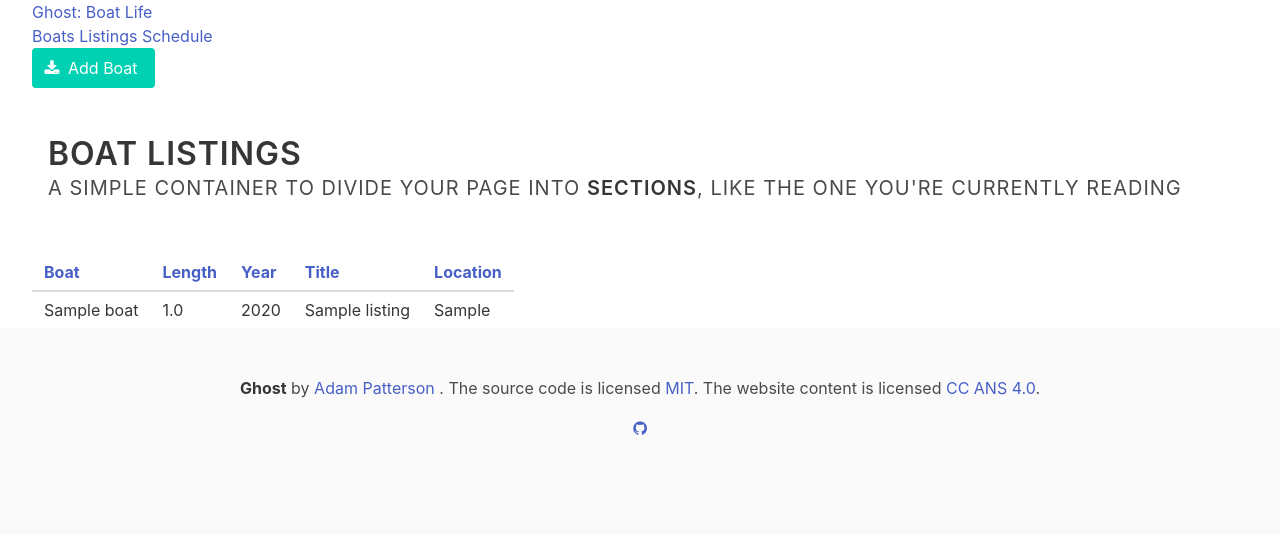
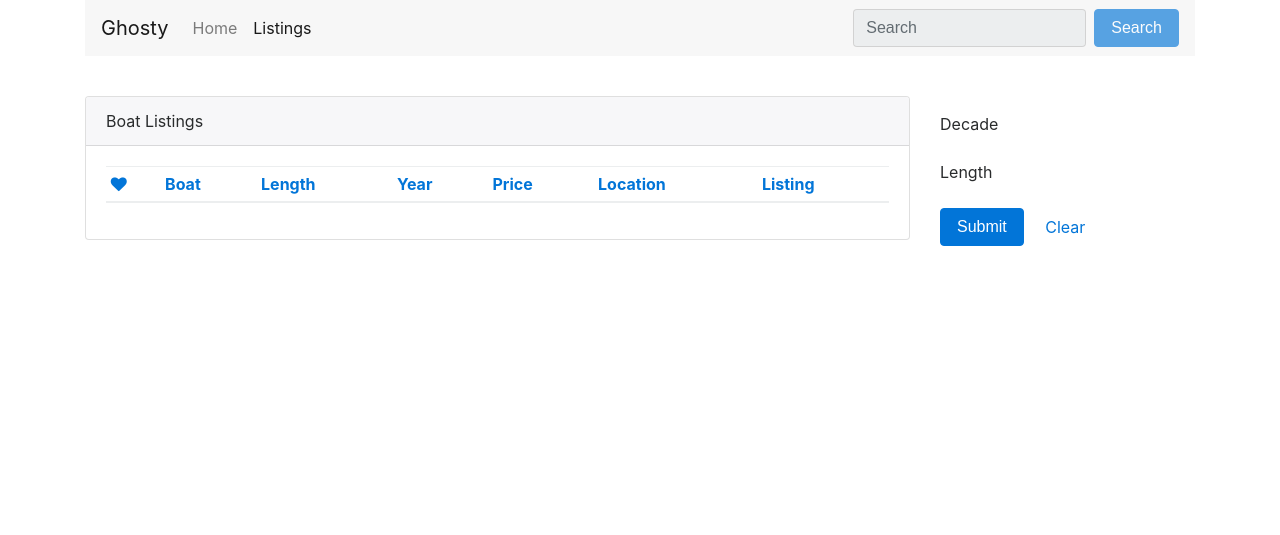
Before and after one commit to adamrt/sailboat-search, a Django app: page /listings/ in a window 1280 px wide. Shown: the top 535 px of the page. Run offline with Django 3.2, Linux system fonts and the light colour scheme; tables that the repository leaves empty hold one stand-in row (values such as "Sample post"); lists and menus that the app fills with data are empty; some libraries are stand-ins or nearby versions.

Commit message:
update templates

```diff
--- a/app/listings/templates/listings/listing_list.html
+++ b/app/listings/templates/listings/listing_list.html
@@ -1,40 +1,77 @@
 {% extends "base.html" %}
 {% load listings_tags %}
+{% load widget_tweaks %}
+{% load humanize %}
+{% load crispy_forms_tags %}
 
-{% block header %}
-  <section class="section">
-    <div class="heading">
-      <h1 class="title">Boat Listings</h1>
-      <h2 class="subtitle">
-        A simple container to divide your page into <strong>sections</strong>, like the one you're currently reading
-      </h2>
-    </div>
-  </section>
+{% block extra_js %}
+  <script>
+   $(function() {
+     $('#id_name').on('change', function(){
+       this.form.submit();
+     });
+   });
+  </script>
 {% endblock %}
 
 {% block content %}
-  <div class="container is-fluid">
-    <table class="table">
+
+
+
+  <div class="container">
+    <div class="row">
+      <div class="col-9">
+        <div class="card">
+          <div class="card-header">Boat Listings</div>
+          <div class="card-block">
+            <table class="table table-striped table-hover table-sm">
               <thead>
                 <tr>
+                  <th><a href="?{% url_replace request 'favorite' %}"><i class="fa fa-heart" aria-hidden="true"></i></a></th>
                   <th><a href="?{% url_replace request 'boat__name' %}">Boat</a></th>
                   <th><a href="?{% url_replace request 'boat__length'  %}">Length</a></th>
                   <th><a href="?{% url_replace request 'year'  %}">Year</a></th>
-          <th><a href="?{% url_replace request 'title' %}">Title</a></th>
+                  <th><a href="?{% url_replace request 'price'  %}">Price</a></th>
                   <th><a href="?{% url_replace request 'location' %}">Location</a></th>
+                  <th><a href="?{% url_replace request 'location' %}">Listing</a></th>
                 </tr>
               </thead>
               <tbody>
-        {% for object in object_list %}
+                {% for object in filter.qs %}
                   <tr>
+                    <td><input type="checkbox"></input></td>
                     <td>{{ object.boat.name }}</td>
-            <td>{{ object.boat.length }}</td>
+                    <td>{{ object.boat.length|floatformat }}</td>
                     <td>{{ object.year }}</td>
-            <td>{{ object.title }}</td>
-            <td>{{ object.location}}</td>
+                    <td>${{ object.price|intcomma}}</td>
+                    <td>{{ object.location|truncatechars:20}}</td>
+                    <td><a href="{{ object.url }}" target="_blank">{{ object.site }} <i class="fa fa-external-link" aria-hidden="true"></i></a></td>
                   </tr>
                 {% endfor %}
               </tbody>
             </table>
           </div>
+        </div>
+      </div>
+      <div class="col-3">
+        <form id="filter-form" action="" method="get">
+          <div class="form-group">
+            {% render_field filter.form.name class="form-control" %}
+          </div>
+          <div class="form-group">
+            <label for="exampleInputEmail1">Decade</label>
+            {% render_field filter.form.decade class="list-inline" %}
+
+          </div>
+          <div class="form-group">
+            <label for="exampleInputEmail1">Length</label>
+            {% render_field filter.form.length class="list-unstyled" %}
+          </div>
+
+          <button type="submit" class="btn btn-primary">Submit</button>
+          <a href="/listings/" class="btn">Clear</a>
+        </form>
+      </div>
+    </div>
+  </div>
 {% endblock %}
--- a/app/templates/base.html
+++ b/app/templates/base.html
@@ -1,14 +1,33 @@
-{% load static %}
-
-<html>
+<!DOCTYPE html>
+<html lang="en">
   <head>
-    <link rel="stylesheet" href="https://cdnjs.cloudflare.com/ajax/libs/bulma/0.4.2/css/bulma.min.css">
+    <meta charset="utf-8">
+    <meta name="viewport" content="width=device-width, initial-scale=1, shrink-to-fit=no">
+    <link rel="stylesheet" href="https://maxcdn.bootstrapcdn.com/bootstrap/4.0.0-alpha.6/css/bootstrap.min.css" integrity="sha384-rwoIResjU2yc3z8GV/NPeZWAv56rSmLldC3R/AZzGRnGxQQKnKkoFVhFQhNUwEyJ" crossorigin="anonymous">
     <link rel="stylesheet" href="https://maxcdn.bootstrapcdn.com/font-awesome/4.7.0/css/font-awesome.min.css">
+    <style>
+     #navcontainer {
+         margin-bottom: 40px;
+     }
+     #filter-form ul li a {
+         color: #636c72;
+     }
+     #filter-form ul li a.selected {
+         color: #0275d8;
+         font-weight: bold;
+     }
+    </style>
   </head>
   <body>
     {% include "nav.html" %}
+
     {% block header %}{% endblock %}
     {% block content %}{% endblock %}
-    {% include "footer.html" %}
+
+    <!-- jQuery first, then Tether, then Bootstrap JS. -->
+    <script src="https://code.jquery.com/jquery-3.1.1.slim.min.js" integrity="sha384-A7FZj7v+d/sdmMqp/nOQwliLvUsJfDHW+k9Omg/a/EheAdgtzNs3hpfag6Ed950n" crossorigin="anonymous"></script>
+    <script src="https://cdnjs.cloudflare.com/ajax/libs/tether/1.4.0/js/tether.min.js" integrity="sha384-DztdAPBWPRXSA/3eYEEUWrWCy7G5KFbe8fFjk5JAIxUYHKkDx6Qin1DkWx51bBrb" crossorigin="anonymous"></script>
+    <script src="https://maxcdn.bootstrapcdn.com/bootstrap/4.0.0-alpha.6/js/bootstrap.min.js" integrity="sha384-vBWWzlZJ8ea9aCX4pEW3rVHjgjt7zpkNpZk+02D9phzyeVkE+jo0ieGizqPLForn" crossorigin="anonymous"></script>
+    {% block extra_js %}{% endblock %}
   </body>
 </html>
--- a/app/templates/footer.html
+++ /dev/null
@@ -1,16 +0,0 @@
-<footer class="footer">
-  <div class="container">
-    <div class="content has-text-centered">
-      <p>
-        <strong>Ghost</strong> by <a href="http://adamrt.com">Adam Patterson </a>. The source code is licensed
-        <a href="http://opensource.org/licenses/mit-license.php">MIT</a>. The website content
-        is licensed <a href="http://creativecommons.org/licenses/by-nc-sa/4.0/">CC ANS 4.0</a>.
-      </p>
-      <p>
-        <a class="icon" href="https://github.com/jgthms/bulma">
-          <i class="fa fa-github"></i>
-        </a>
-      </p>
-    </div>
-  </div>
-</footer>
--- a/app/templates/nav.html
+++ b/app/templates/nav.html
@@ -1,34 +1,23 @@
-<nav class="nav">
-  <div class="container is-fluid">
-    <div class="nav-left">
-      <a class="nav-item">
-        Ghost: Boat Life
-      </a>
+<div id="navcontainer" class="container">
+  <nav class="navbar navbar-toggleable-md navbar-light bg-faded">
+    <button class="navbar-toggler navbar-toggler-right" type="button" data-toggle="collapse" data-target="#navbarSupportedContent" aria-controls="navbarSupportedContent" aria-expanded="false" aria-label="Toggle navigation">
+      <span class="navbar-toggler-icon"></span>
+    </button>
+    <a class="navbar-brand" href="#">Ghosty</a>
+
+    <div class="collapse navbar-collapse" id="navbarSupportedContent">
+      <ul class="navbar-nav mr-auto">
+        <li class="nav-item">
+          <a class="nav-link" href="/">Home </a>
+        </li>
+        <li class="nav-item active">
+          <a class="nav-link" href="/listings/">Listings</a>
+        </li>
+      </ul>
+      <form class="form-inline my-2 my-lg-0">
+        <input class="form-control mr-sm-2" disabled type="text" placeholder="Search">
+        <button class="btn btn-primary" disabled type="submit">Search</button>
+      </form>
     </div>
-
-    <span class="nav-toggle">
-      <span></span>
-      <span></span>
-      <span></span>
-    </span>
-
-    <div class="nav-right nav-menu">
-      <a class="nav-item"> Boats </a>
-      <a class="nav-item"> Listings </a>
-      <a class="nav-item"> Schedule</a>
-
-      <div class="nav-item">
-        <div class="field is-grouped">
-          <p class="control">
-            <a class="button is-primary">
-              <span class="icon">
-                <i class="fa fa-download"></i>
-              </span>
-              <span>Add Boat</span>
-            </a>
-          </p>
-        </div>
-      </div>
-    </div>
-  </div>
-</nav>
+  </nav>
+</div>
```
Lines whose indentation alone changed are shown as unchanged.
